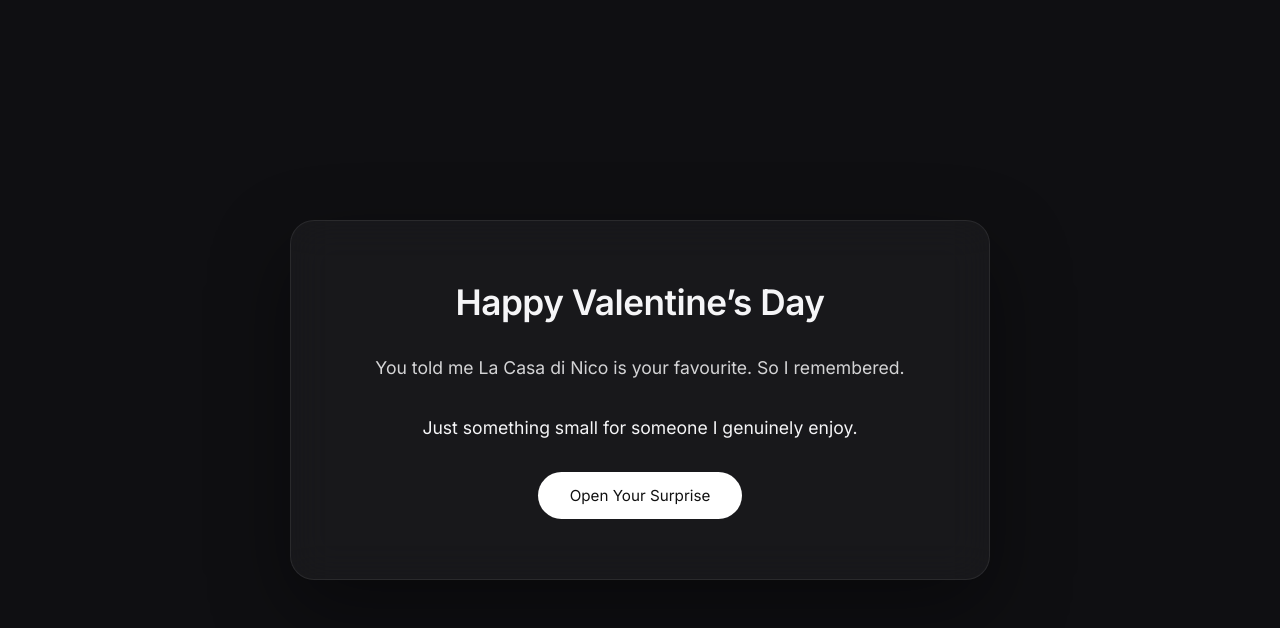
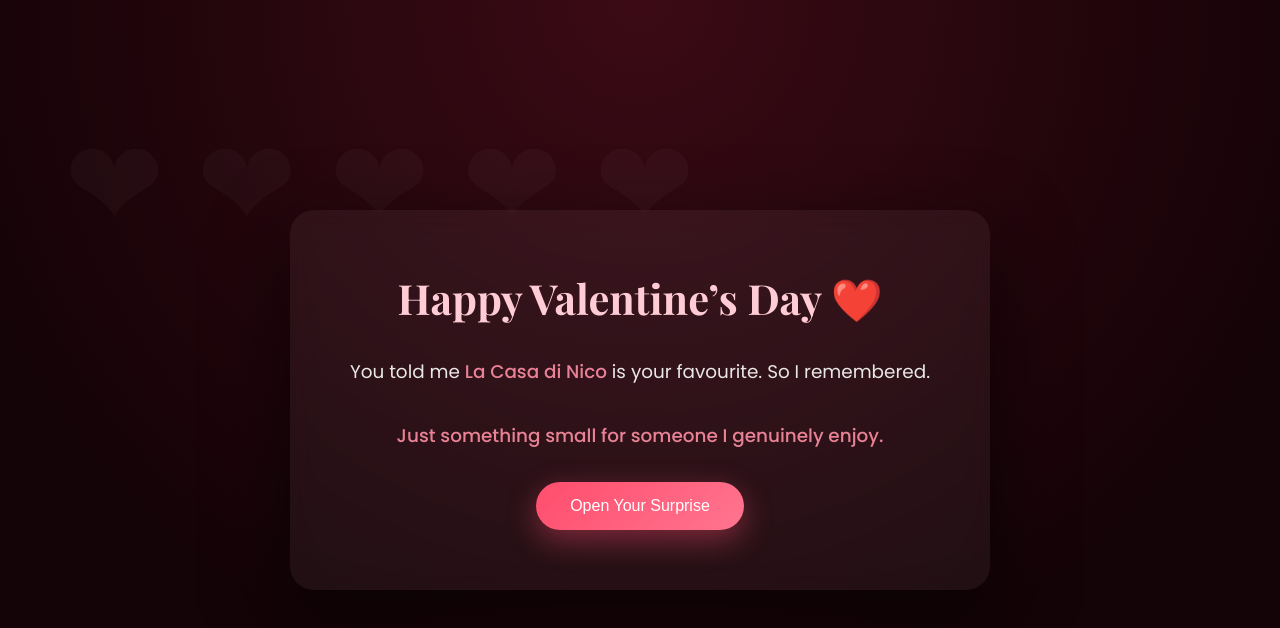
Before and after one commit to Definitelyascam/Definitelyascam.github.io, a plain HTML site: page index.html in a window 1280 px wide. Drawn offline with nearby package versions, Linux system fonts and the light colour scheme.

Commit message:
Update index.html

```diff
--- a/index.html
+++ b/index.html
@@ -3,74 +3,91 @@
 <head>
 <meta charset="UTF-8">
 <meta name="viewport" content="width=device-width, initial-scale=1.0">
-<title>For You</title>
+<title>For You ❤️</title>
 
-<link href="https://fonts.googleapis.com/css2?family=Inter:wght@300;400;600&display=swap" rel="stylesheet">
+<link href="https://fonts.googleapis.com/css2?family=Playfair+Display:wght@500;700&family=Poppins:wght@300;400;500&display=swap" rel="stylesheet">
 
 <style>
 * {
   margin: 0;
   padding: 0;
   box-sizing: border-box;
-  font-family: 'Inter', sans-serif;
 }
 
 body {
-  background: #0f0f12;
-  color: #f5f5f7;
+  font-family: 'Poppins', sans-serif;
+  background: radial-gradient(circle at top, #3b0a15, #140307 70%);
+  color: #fff;
   display: flex;
   justify-content: center;
   align-items: center;
   min-height: 100vh;
+  overflow-x: hidden;
   padding: 20px;
 }
 
+/* Floating hearts background */
+body::before {
+  content: "❤ ❤ ❤ ❤ ❤";
+  position: fixed;
+  font-size: 120px;
+  opacity: 0.03;
+  top: 10%;
+  left: 5%;
+  animation: float 12s ease-in-out infinite alternate;
+}
+
+@keyframes float {
+  from { transform: translateY(0px); }
+  to { transform: translateY(40px); }
+}
+
 .container {
-  background: rgba(255,255,255,0.04);
-  backdrop-filter: blur(20px);
-  border: 1px solid rgba(255,255,255,0.08);
+  background: rgba(255, 255, 255, 0.05);
   border-radius: 24px;
   padding: 60px 40px;
   max-width: 700px;
   width: 100%;
   text-align: center;
-  box-shadow: 0 30px 80px rgba(0,0,0,0.4);
-  animation: fadeIn 1.2s ease;
+  backdrop-filter: blur(12px);
+  box-shadow: 0 30px 80px rgba(0,0,0,0.6);
+  animation: fadeIn 1s ease forwards;
 }
 
 h1 {
-  font-size: 2.2rem;
-  font-weight: 600;
+  font-family: 'Playfair Display', serif;
+  font-size: 2.6rem;
   margin-bottom: 30px;
-  letter-spacing: -0.5px;
+  color: #ffccd5;
 }
 
 p {
-  font-size: 1.1rem;
-  line-height: 1.7;
-  opacity: 0.85;
+  font-size: 1.15rem;
+  line-height: 1.8;
   margin-bottom: 30px;
+  opacity: 0.9;
 }
 
 .highlight {
   font-weight: 500;
-  opacity: 1;
+  color: #ff8fa3;
 }
 
 button {
-  background: #ffffff;
-  color: #111;
+  background: linear-gradient(135deg, #ff4d6d, #ff758f);
   border: none;
-  padding: 14px 32px;
-  font-size: 0.95rem;
+  padding: 15px 34px;
+  font-size: 1rem;
+  color: white;
   border-radius: 40px;
   cursor: pointer;
-  transition: all 0.25s ease;
+  transition: 0.3s ease;
+  box-shadow: 0 10px 30px rgba(255,77,109,0.4);
 }
 
 button:hover {
-  transform: translateY(-2px);
-  box-shadow: 0 10px 25px rgba(255,255,255,0.15);
+  transform: translateY(-3px);
+  box-shadow: 0 15px 40px rgba(255,77,109,0.6);
 }
 
 .voucher {
@@ -84,11 +101,12 @@ button:hover {
   max-width: 500px;
   border-radius: 16px;
   margin-bottom: 20px;
+  box-shadow: 0 15px 50px rgba(0,0,0,0.5);
 }
 
 .subline {
-  font-size: 0.95rem;
-  opacity: 0.7;
+  font-size: 1rem;
+  opacity: 0.85;
 }
 
 @keyframes fadeIn {
@@ -101,12 +119,12 @@ button:hover {
   to {opacity:1; transform: translateY(0);}
 }
 
-@media(max-width: 600px){
+@media(max-width:600px){
   .container {
     padding: 40px 25px;
   }
   h1 {
-    font-size: 1.8rem;
+    font-size: 2rem;
   }
 }
 </style>
@@ -116,7 +134,7 @@ button:hover {
 
 <div class="container">
 
-  <h1>Happy Valentine’s Day</h1>
+  <h1>Happy Valentine’s Day ❤️</h1>
 
   <p>
     You told me <span class="highlight">La Casa di Nico</span> is your favourite.
```
